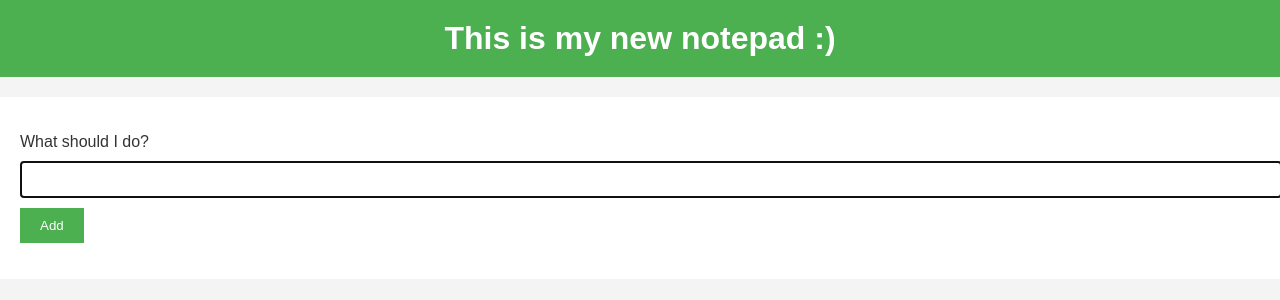
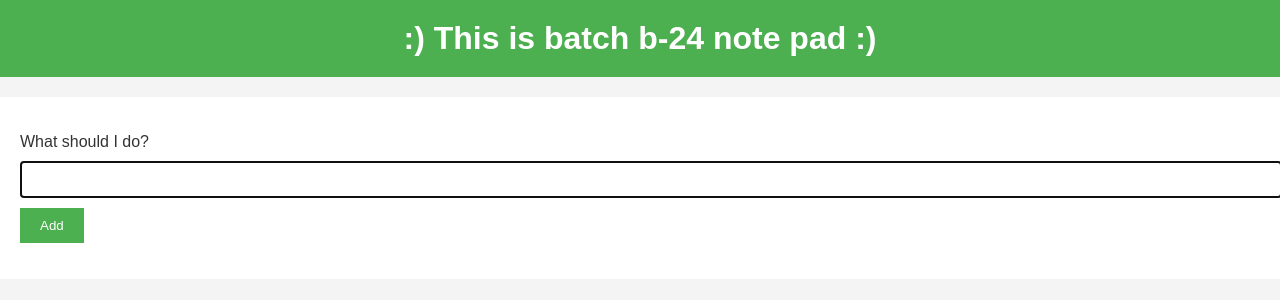
Before and after one commit to tejasdaundkar/cicd, a Node server app: page /todo in a window 1280 px wide. Shown: the top 300 px of the page. Run offline with Node 20, Linux system fonts and the light colour scheme.

Commit message:
Update todo.ejs
batchb24 notpad

```diff
--- a/views/todo.ejs
+++ b/views/todo.ejs
@@ -89,7 +89,7 @@
     </head>
 
     <body>
-        <h1>This is my new notepad :) </h1>
+        <h1> :) This is batch b-24 note pad :) </h1>
         <ul>
             <% todolist.forEach(function(todo, index) { %>
             <li>
```
